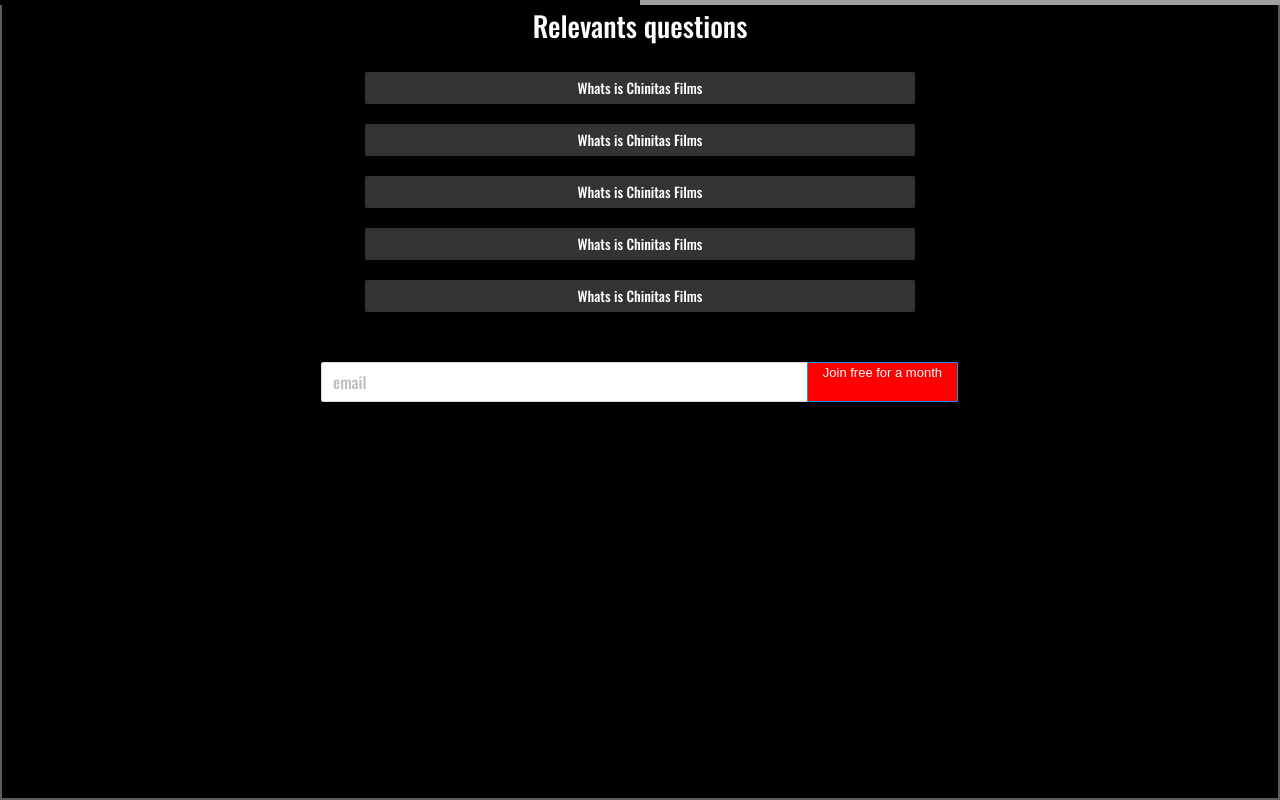
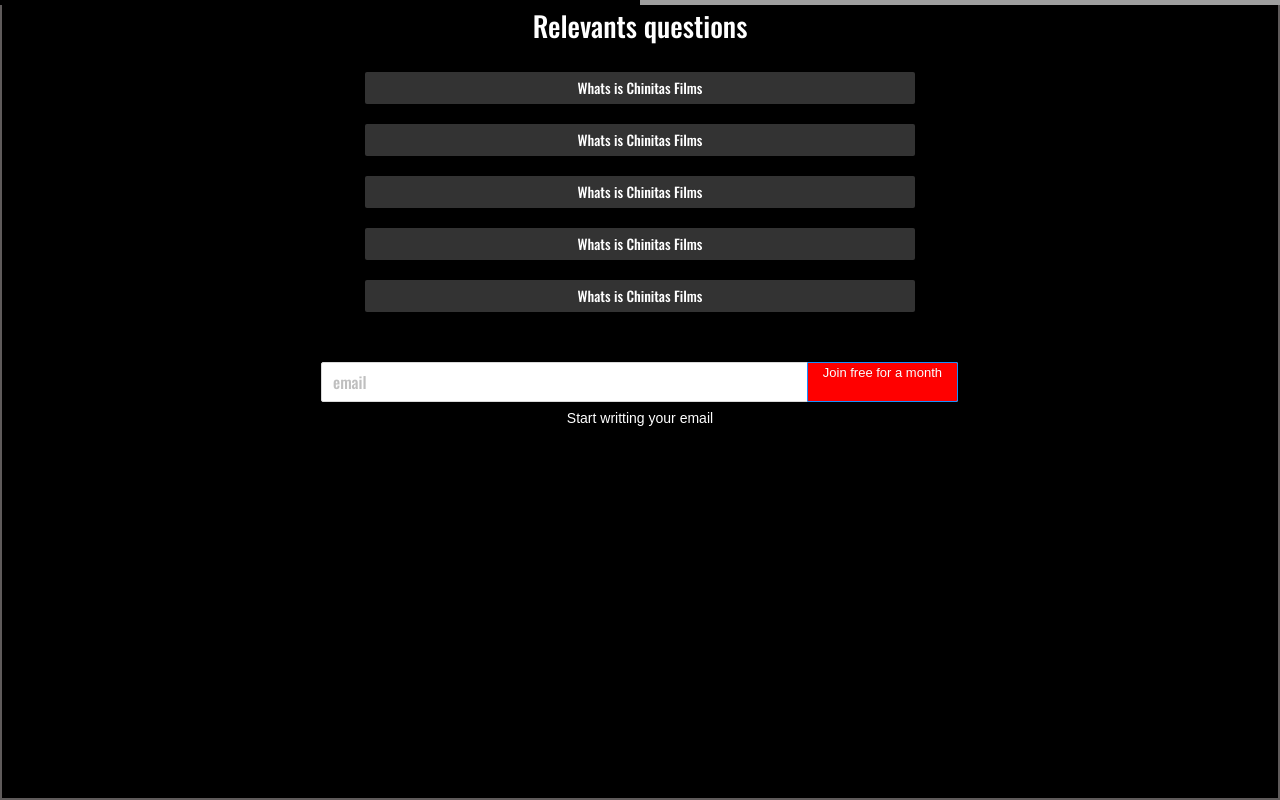
Before and after one commit to Miguel-Angel-Guate/Chinitas-Films-Front, a React (Create React App) app: page / in a window 1280 px wide. Shown: the part 2240-3040 px from the top of the page. Built offline with nearby package versions, Linux system fonts and the light colour scheme; grey boxes are pictures that could not be loaded.

Commit message:
i finish the first section front of chinitas films

```diff
--- a/src/components/scroll/Scroll.jsx
+++ b/src/components/scroll/Scroll.jsx
@@ -177,8 +177,11 @@
               size="large"
               onSearch={value => console.log(value)}
         />
-       <h1 className="h1SearchUnderFourthSection">Hello World</h1>
+        <h4>Start writting your email</h4>
+
+
               </div>
+
               </div>
        )
 }
--- a/src/components/scroll/Scroll.scss
+++ b/src/components/scroll/Scroll.scss
@@ -166,9 +166,14 @@
 
               }
 
-             .h1SearchUnderFourthSection{
-                    color:white;
-             }
+
+
+       }
+       h4{
+              margin-top: 5px;
+              display: flex;
+              color:white;
+              font-family: Arial, Helvetica, sans-serif;
 
        }
 
```
